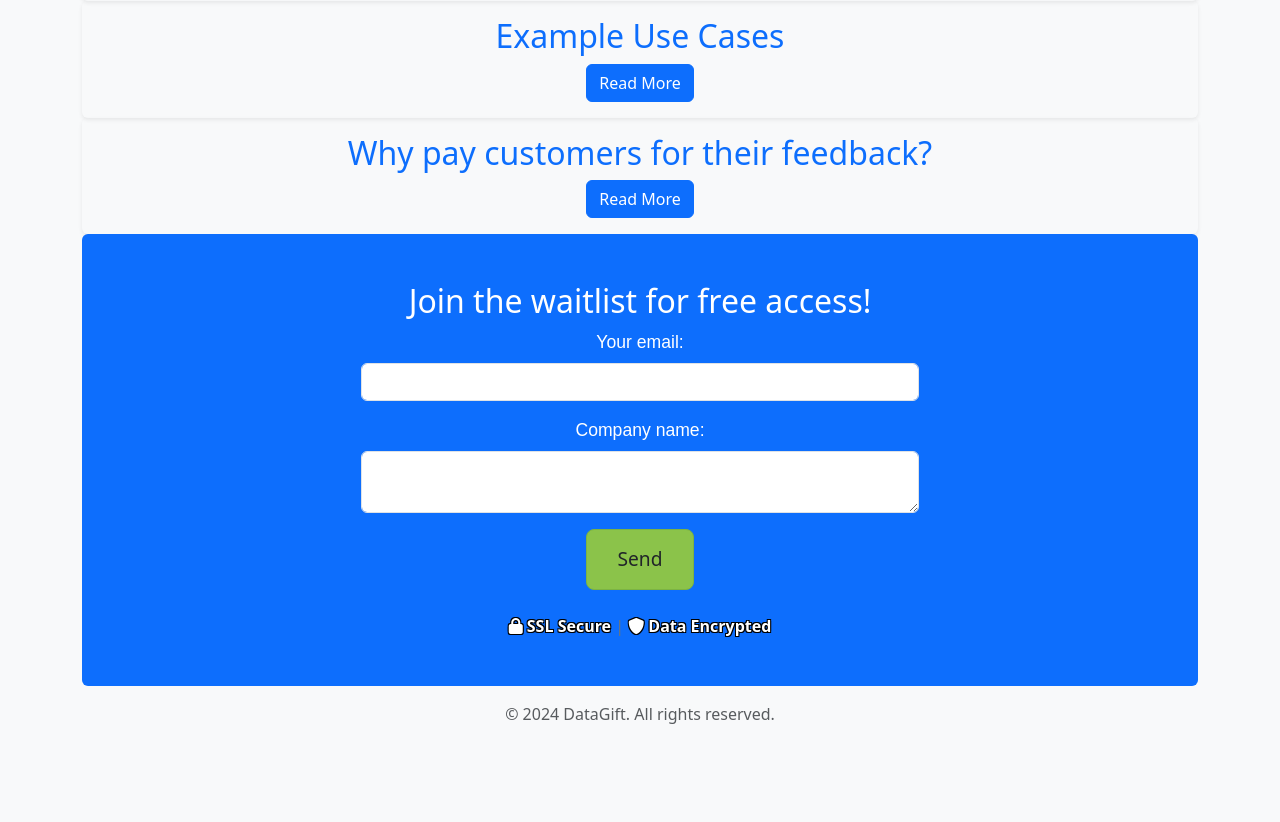
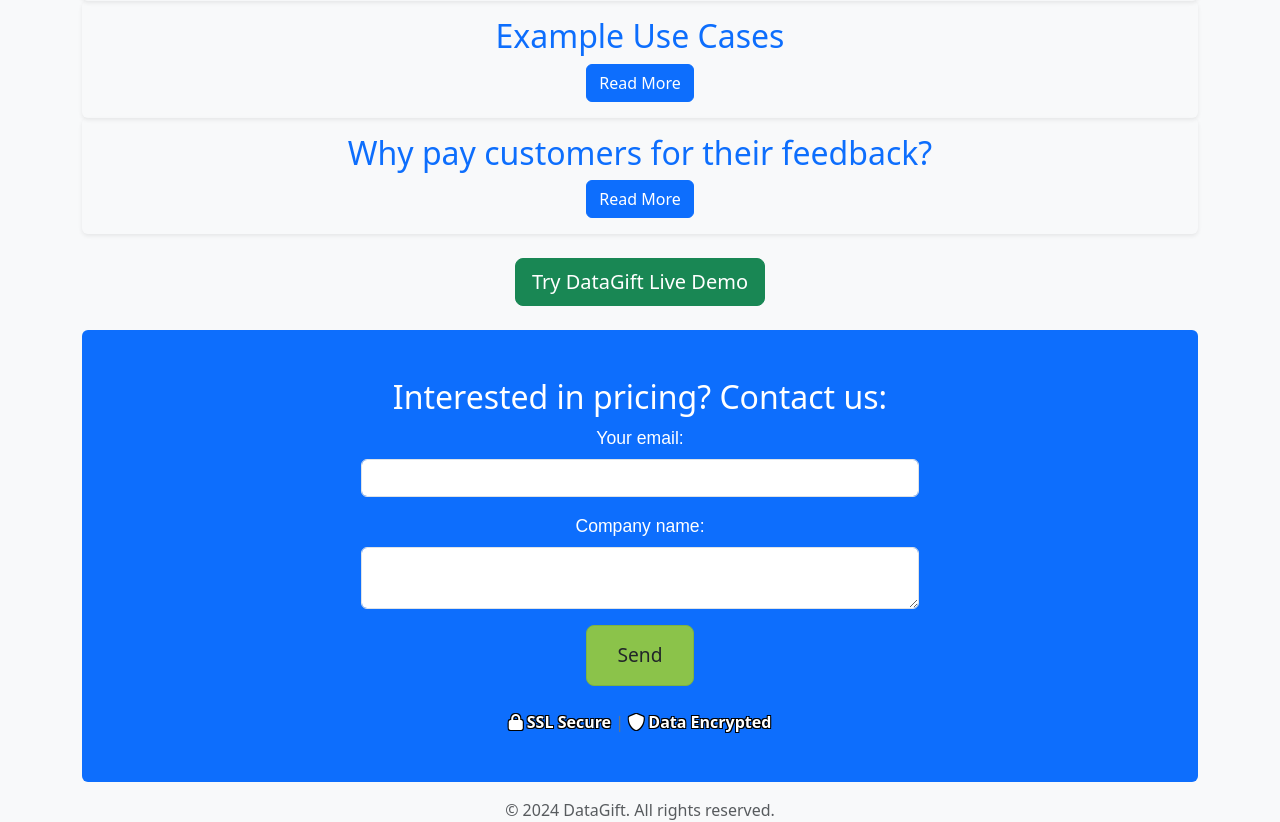
Before and after one commit to edwrand/landing, a Flask app: page / in a window 1280 px wide. Shown: the part 511-1333 px from the top of the page. Before the commit the page ends 1235 px from the top, so only its background shows below. Run offline with Flask 2, Linux system fonts and the light colour scheme.

Commit message:
adding live heroku link

```diff
--- a/templates/index.html
+++ b/templates/index.html
@@ -295,8 +295,15 @@
                 </div>
             </div>
         </section>
+        <!-- Link to Live Demo on Heroku -->
+        <div class="text-center my-4">
+            <a href="https://datagiftapp-f0e091656d6c.herokuapp.com/index" target="_blank"
+                class="btn btn-success btn-lg" rel="noopener noreferrer">
+                Try DataGift Live Demo
+            </a>
+        </div>
         <section id="cta" class="text-center py-5 bg-primary text-white rounded">
-            <h2>Join the waitlist for free access!</h2>
+            <h2>Interested in pricing? Contact us:</h2>
 
             <form id="cta-form" action="https://formspree.io/f/mrbzjywo" method="POST" class="w-50 mx-auto">
                 <div class="mb-3">
```
Also changed, not shown: 1 other file.
